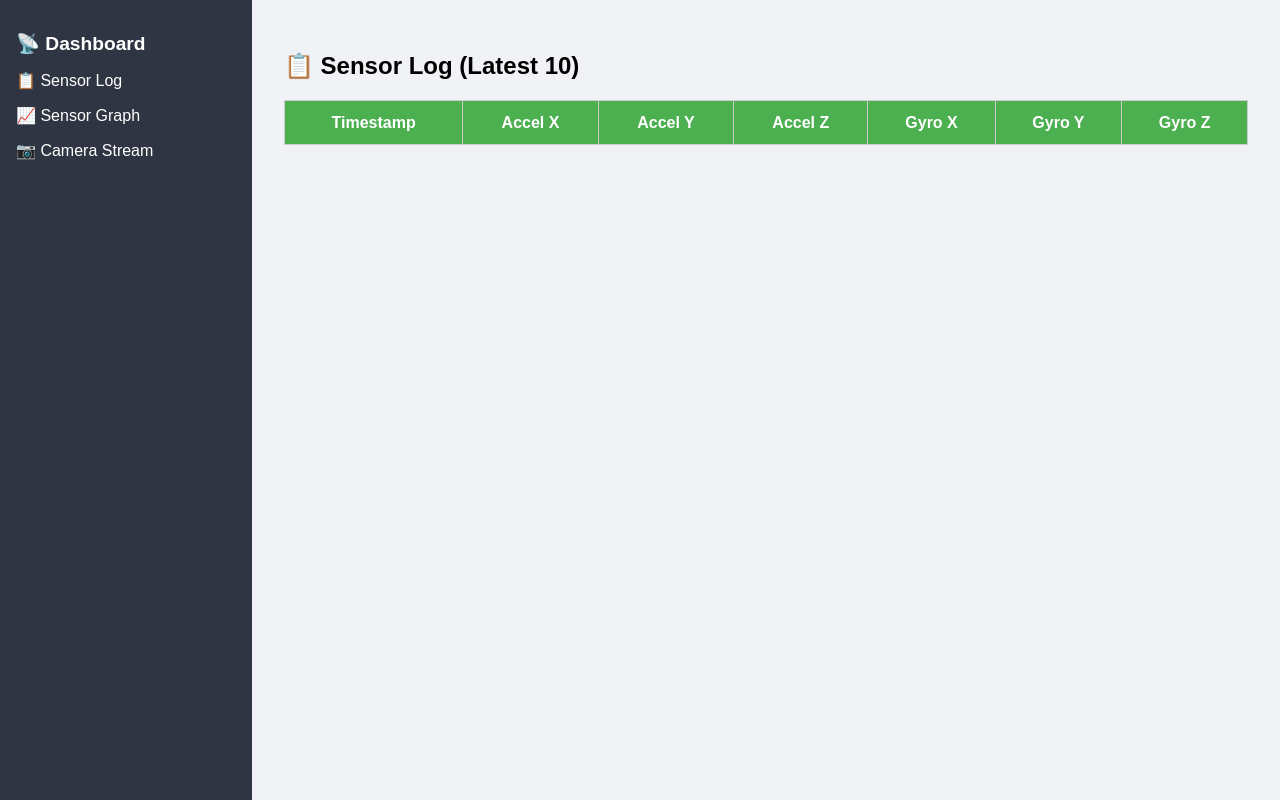
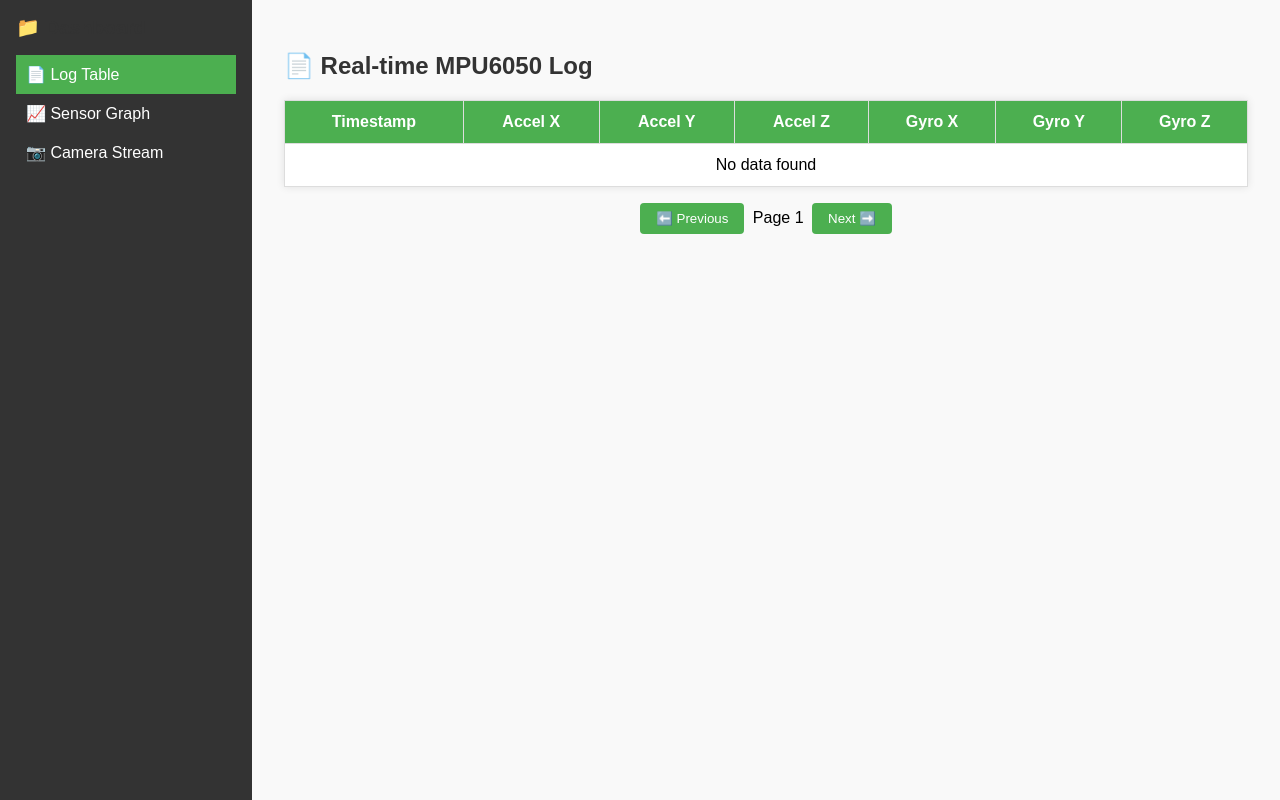
Before and after one commit to PhutawanPrathan/test-flask-mongo, a plain HTML site: page index.html in a window 1280 px wide. Drawn offline with nearby package versions, Linux system fonts and the light colour scheme; no server answers.

Commit message:
Update index.html

```diff
--- a/index.html
+++ b/index.html
@@ -2,76 +2,97 @@
 <html lang="en">
 <head>
   <meta charset="UTF-8" />
-  <meta name="viewport" content="width=device-width, initial-scale=1.0"/>
   <title>📊 Real-time Sensor Dashboard</title>
   <style>
     body {
       font-family: Arial, sans-serif;
       margin: 0;
+      background-color: #f9f9f9;
+    }
+    .container {
       display: flex;
       height: 100vh;
     }
-    nav {
+    aside {
       width: 220px;
-      background-color: #2f3542;
+      background-color: #333;
       color: white;
       padding: 1rem;
     }
-    nav h2 {
+    aside h2 {
       font-size: 1.2rem;
-      margin-bottom: 1rem;
+      margin-top: 0;
     }
-    nav a {
-      color: white;
-      display: block;
-      margin: 1rem 0;
-      text-decoration: none;
+    aside ul {
+      list-style: none;
+      padding: 0;
+    }
+    aside li {
+      padding: 10px;
       cursor: pointer;
     }
-    nav a:hover {
-      text-decoration: underline;
+    aside li:hover, aside li.active {
+      background-color: #4CAF50;
     }
     main {
       flex: 1;
       padding: 2rem;
-      background-color: #f1f2f6;
       overflow-y: auto;
     }
+    h2 {
+      color: #333;
+    }
     table {
+      border-collapse: collapse;
       width: 100%;
-      border-collapse: collapse;
-      margin-top: 1rem;
-      background: white;
+      background-color: white;
+      box-shadow: 0 0 8px rgba(0,0,0,0.1);
     }
     th, td {
-      border: 1px solid #ccc;
-      padding: 0.8rem;
+      padding: 12px;
       text-align: center;
+      border: 1px solid #ddd;
     }
     th {
       background-color: #4CAF50;
       color: white;
     }
     tr:hover {
-      background-color: #f9f9f9;
+      background-color: #f1f1f1;
     }
-    canvas {
-      max-width: 100%;
+    .pagination {
+      margin-top: 1rem;
+      text-align: center;
+    }
+    .pagination button {
+      padding: 0.5rem 1rem;
+      margin: 0 0.25rem;
+      border: none;
+      background-color: #4CAF50;
+      color: white;
+      cursor: pointer;
+      border-radius: 4px;
+    }
+    .pagination button:disabled {
+      background-color: #aaa;
+      cursor: not-allowed;
     }
   </style>
 </head>
 <body>
-
-  <nav>
-    <h2>📡 Dashboard</h2>
-    <a onclick="showPage('log')">📋 Sensor Log</a>
-    <a onclick="showPage('graph')">📈 Sensor Graph</a>
-    <a onclick="showPage('stream')">📷 Camera Stream</a>
-  </nav>
-
+  <div class="container">
+    <aside>
+      <h2>📁 Dashboard</h2>
+      <ul>
+        <li class="active" onclick="showPage('log')">📄 Log Table</li>
+        <li onclick="showPage('graph')">📈 Sensor Graph</li>
+        <li onclick="showPage('stream')">📷 Camera Stream</li>
+      </ul>
+    </aside>
     <main>
+      <!-- Page 1: Log Table -->
       <section id="log-page">
-      <h2>📋 Sensor Log (Latest 10)</h2>
+        <h2>📄 Real-time MPU6050 Log</h2>
         <table id="data-table">
           <thead>
             <tr>
@@ -84,46 +105,68 @@
               <th>Gyro Z</th>
             </tr>
           </thead>
-        <tbody><tr><td colspan="7">Loading...</td></tr></tbody>
+          <tbody>
+            <tr><td colspan="7">Loading...</td></tr>
+          </tbody>
         </table>
+        <div class="pagination">
+          <button onclick="prevPage()">⬅️ Previous</button>
+          <span id="page-num">Page 1</span>
+          <button onclick="nextPage()">Next ➡️</button>
+        </div>
       </section>
 
+      <!-- Page 2: Graph (Placeholder) -->
       <section id="graph-page" style="display: none;">
-      <h2>📈 Sensor Graph (Realtime)</h2>
-      <canvas id="accelChart"></canvas>
-      <canvas id="gyroChart" style="margin-top: 2rem;"></canvas>
+        <h2>📈 Sensor Graph</h2>
+        <p>🛠️ กำลังพัฒนา... (mock-up หน้านี้ไว้ใช้งานทีหลัง)</p>
       </section>
 
+      <!-- Page 3: ESP32-CAM (Placeholder) -->
       <section id="stream-page" style="display: none;">
-      <h2>📷 ESP32-CAM Live Stream</h2>
-      <iframe src="http://192.168.1.100:81/stream" width="100%" height="400" style="border:none;"></iframe>
+        <h2>📷 ESP32-CAM Stream</h2>
+        <p>🛠️ เตรียมไว้สำหรับสตรีมกล้องจาก ESP32-CAM</p>
+        <p>ตัวอย่าง: <code>&lt;img src="http://IP_ESP32_CAM/video" /&gt;</code></p>
       </section>
     </main>
+  </div>
 
-  <script src="https://cdn.jsdelivr.net/npm/chart.js"></script>
   <script>
     const apiURL = "https://test-flask-mongo.onrender.com/data";
+    let currentPage = 1;
 
-    function showPage(page) {
-      document.getElementById("log-page").style.display = page === "log" ? "block" : "none";
-      document.getElementById("graph-page").style.display = page === "graph" ? "block" : "none";
-      document.getElementById("stream-page").style.display = page === "stream" ? "block" : "none";
+    function showPage(pageId) {
+      document.querySelectorAll("main section").forEach(s => s.style.display = "none");
+      document.querySelector(`#${pageId}-page`).style.display = "block";
+
+      document.querySelectorAll("aside li").forEach(li => li.classList.remove("active"));
+      document.querySelectorAll("aside li").forEach(li => {
+        if (li.textContent.includes(pageId.charAt(0).toUpperCase())) li.classList.add("active");
+      });
+
+      if (pageId === "log") updateTable();
     }
 
-    async function fetchData() {
+    async function fetchData(page = 1) {
       try {
-        const res = await fetch(apiURL);
-        return await res.json();
-      } catch (err) {
-        console.error("❌ Error fetching data:", err);
+        const response = await fetch(`${apiURL}?page=${page}&page_size=10`);
+        return await response.json();
+      } catch (error) {
+        console.error("❌ Error fetching data:", error);
         return [];
       }
     }
 
     async function updateTable() {
-      const data = await fetchData();
+      const data = await fetchData(currentPage);
+      document.getElementById("page-num").textContent = `Page ${currentPage}`;
       const tableBody = document.querySelector("#data-table tbody");
       tableBody.innerHTML = "";
+
+      if (data.length === 0) {
+        tableBody.innerHTML = "<tr><td colspan='7'>No data found</td></tr>";
+        return;
+      }
 
       data.forEach(row => {
         const tr = document.createElement("tr");
@@ -140,69 +183,20 @@
       });
     }
 
-    // ===== Chart Setup =====
-    const accelCtx = document.getElementById("accelChart").getContext("2d");
-    const gyroCtx = document.getElementById("gyroChart").getContext("2d");
-
-    const accelChart = new Chart(accelCtx, {
-      type: "line",
-      data: {
-        labels: [],
-        datasets: [
-          { label: "Accel X", borderColor: "red", data: [] },
-          { label: "Accel Y", borderColor: "blue", data: [] },
-          { label: "Accel Z", borderColor: "green", data: [] },
-        ]
-      },
-      options: { responsive: true, animation: false }
-    });
-
-    const gyroChart = new Chart(gyroCtx, {
-      type: "line",
-      data: {
-        labels: [],
-        datasets: [
-          { label: "Gyro X", borderColor: "orange", data: [] },
-          { label: "Gyro Y", borderColor: "purple", data: [] },
-          { label: "Gyro Z", borderColor: "gray", data: [] },
-        ]
-      },
-      options: { responsive: true, animation: false }
-    });
-
-    async function updateCharts() {
-      const data = await fetchData();
-      const labels = data.map(d => d.timestamp).reverse();
-      const accelX = data.map(d => d.accel_x).reverse();
-      const accelY = data.map(d => d.accel_y).reverse();
-      const accelZ = data.map(d => d.accel_z).reverse();
-
-      const gyroX = data.map(d => d.gyro_x).reverse();
-      const gyroY = data.map(d => d.gyro_y).reverse();
-      const gyroZ = data.map(d => d.gyro_z).reverse();
-
-      accelChart.data.labels = labels;
-      accelChart.data.datasets[0].data = accelX;
-      accelChart.data.datasets[1].data = accelY;
-      accelChart.data.datasets[2].data = accelZ;
-      accelChart.update();
-
-      gyroChart.data.labels = labels;
-      gyroChart.data.datasets[0].data = gyroX;
-      gyroChart.data.datasets[1].data = gyroY;
-      gyroChart.data.datasets[2].data = gyroZ;
-      gyroChart.update();
+    function nextPage() {
+      currentPage++;
+      updateTable();
     }
 
-    // เริ่มดึงข้อมูลทุก 1 วิ
-    setInterval(() => {
+    function prevPage() {
+      if (currentPage > 1) {
+        currentPage--;
         updateTable();
-      updateCharts();
-    }, 1000);
+      }
+    }
 
-    // load เริ่มต้น
+    // Load first time
     updateTable();
-    updateCharts();
   </script>
 </body>
 </html>
```
Lines whose indentation alone changed are shown as unchanged.
